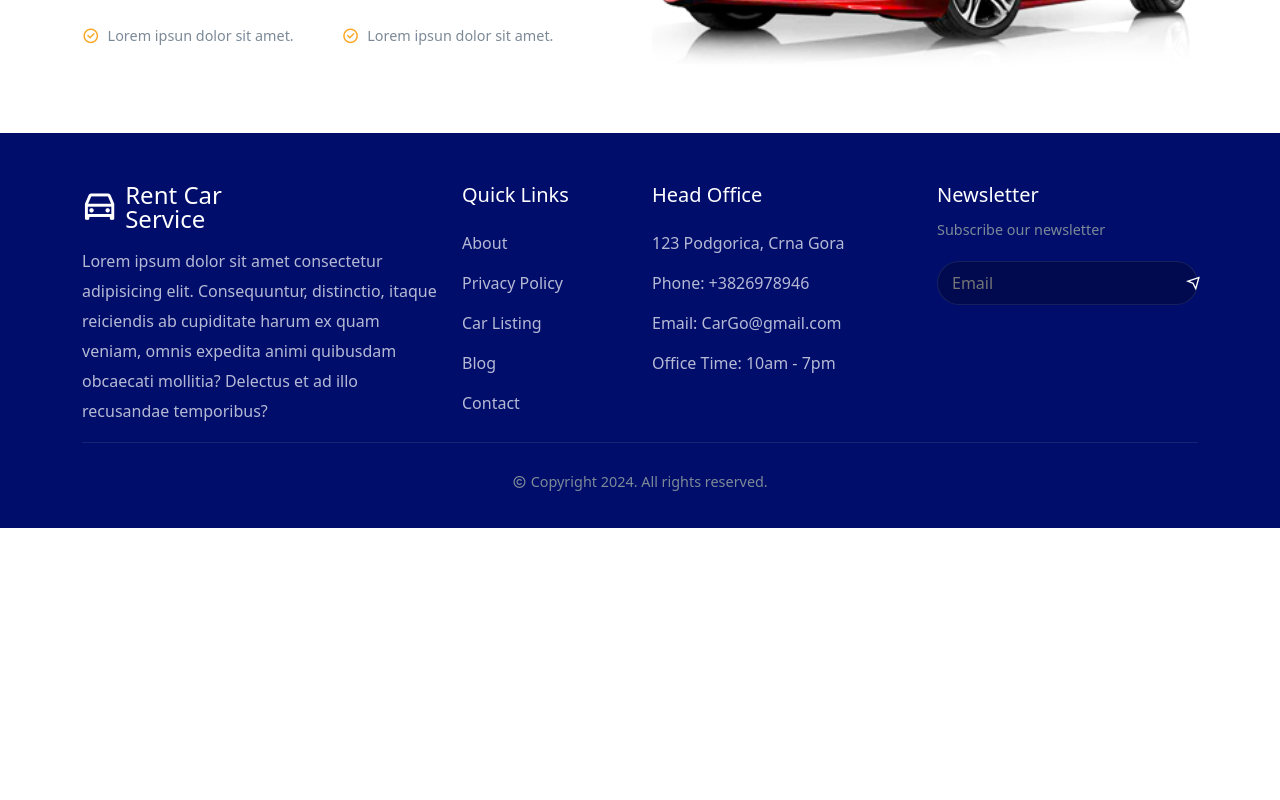
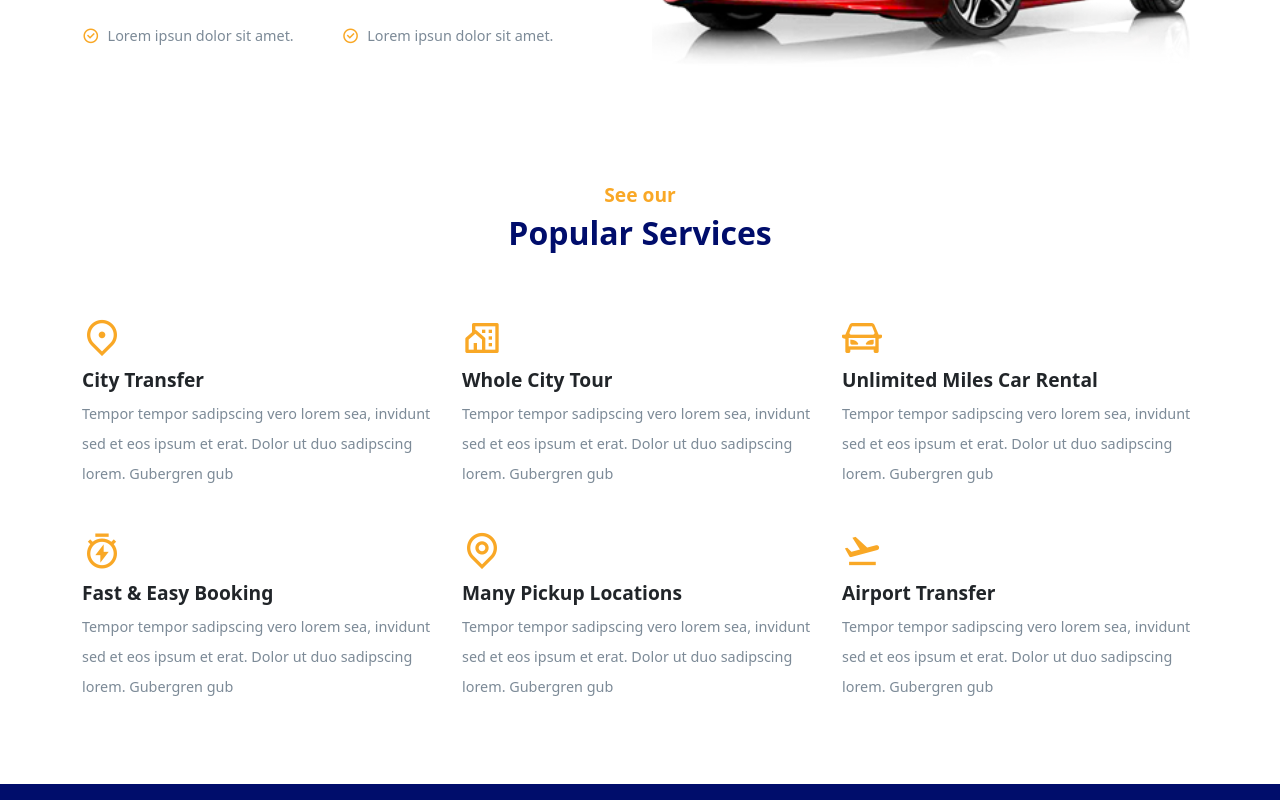
Before and after one commit to EnaRondic/Rent-A-Car-Site, a React (Create React App) app: page /home in a window 1280 px wide. Shown: the part 1320-2120 px from the top of the page. Before the commit the page ends 1848 px from the top, so only its background shows below. Built offline with nearby package versions, Linux system fonts and the light colour scheme.

Commit message:
Add ServicesList

```diff
--- a/src/components/UI/ServicesList.jsx
+++ b/src/components/UI/ServicesList.jsx
@@ -1,11 +1,29 @@
 import React from 'react'
+import { Col } from 'reactstrap';
+import '../../styles/services-list.css';
+import servicesData from '../../assets/data/serviceData';
 
 const ServicesList = () => {
-  return (
-    <div>
-
-    </div>
-  )
+  return <>
+  {
+    servicesData.map(item => (
+        <ServiceItem item={item} key={item.id}/>
+    ))
+  }
+  </>
 }
 
+const ServiceItem = ( {item} ) => (
+    <Col lg='4' md='4' sm='6' className='mb-3'>
+        <div className="service__item mb-3">
+            <span className='mb-3 d-iline-block'>
+                <i class={item.icon}/>
+            </span>
+
+            <h6>{item.title}</h6>
+            <p className="section__description">{item.desc}</p>
+        </div>
+    </Col>
+)
+
 export default ServicesList
--- a/src/pages/Home.jsx
+++ b/src/pages/Home.jsx
@@ -4,6 +4,7 @@
 import { Container, Row, Col } from "reactstrap";
 import FindCarForm from "../components/UI/FindCarForm";
 import AboutSection from "../components/UI/AboutSection";
+import ServicesList from "../components/UI/ServicesList";
 
 const Home = () => {
   return (
@@ -33,6 +34,20 @@
 
       {/* about section */}
       <AboutSection />
+
+      {/* services section */}
+      <section>
+        <Container>
+          <Row>
+            <Col lg='12' className="mb-5 text-center">
+            <h6 className="section__subtitle">See our</h6>
+            <h2 className="section__title">Popular Services</h2>
+            </Col>
+
+            <ServicesList />
+          </Row>
+        </Container>
+      </section>
     </Helmet>
   );
 };
--- a/src/styles/services-list.css
+++ b/src/styles/services-list.css
@@ -0,0 +1,20 @@
+.service__item span i {
+    font-size: 2.5rem;
+    color: #f9a826;
+  }
+
+  .service__item h6 {
+    font-size: 1.2rem;
+    font-weight: 600;
+    transition: 0.3s;
+  }
+
+  .service__item h6:hover {
+    color: #f9a826;
+  }
+
+  @media only screen and (max-width: 768px) {
+    .service__item h6 {
+      font-size: 1.1rem;
+    }
+  }
```
